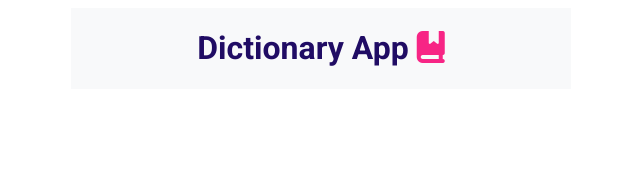
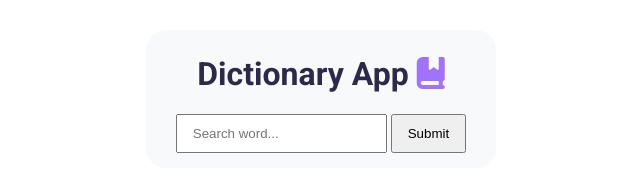
Before and after one commit to BuhleMtshali/dictionary-B, a plain HTML site: page index.html in a window 1280 px wide. Shown: the whole page, without its empty margins (319-959 px from the left). Drawn offline with Linux system fonts and the light colour scheme.

Commit message:
updated the stylesheet

```diff
--- a/app.css
+++ b/app.css
@@ -4,8 +4,11 @@
 body {
   font-family: "Roboto", serif;
 }
+*:focus {
+  outline: none;
+}
 .container {
-  width: 500px;
+  width: 350px;
   max-width: 100%;
   margin: 0 auto;
   display: flex;
@@ -14,10 +17,17 @@ body {
   justify-content: center;
   background-color: #f8f9fa;
   align-content: center;
+  margin-top: 30px;
+  border-radius: 20px;
+  padding: 15px;
 }
 h1 {
-  color: #200c64;
+  color: #2c2a4a;
+  margin-top: 10px;
 }
 i {
-  color: #f72585;
+  color: #a172fd;
 }
+input {
+  padding: 10px 15px;
+}
--- a/index.html
+++ b/index.html
@@ -27,6 +27,18 @@
         Dictionary App
         <i class="fa-solid fa-book-bookmark"></i>
       </h1>
+      <div class="form">
+        <form>
+          <input
+            type="search"
+            id="search-input"
+            placeholder="Search word..."
+            required
+          />
+          <input type="submit" id="submit" />
+        </form>
+        <!-- end of form div -->
+      </div>
       <!-- end of container div -->
     </div>
   </body>
```
